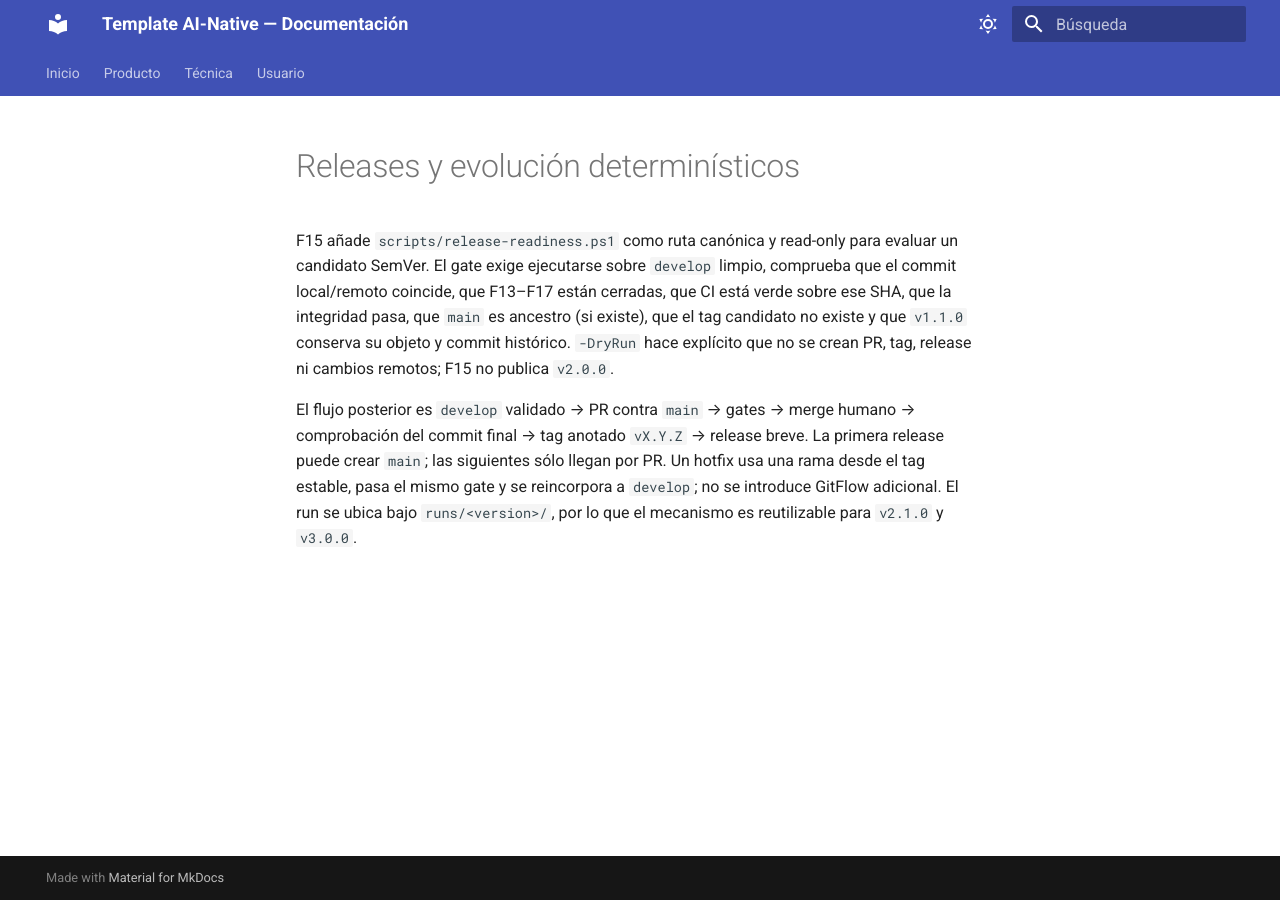
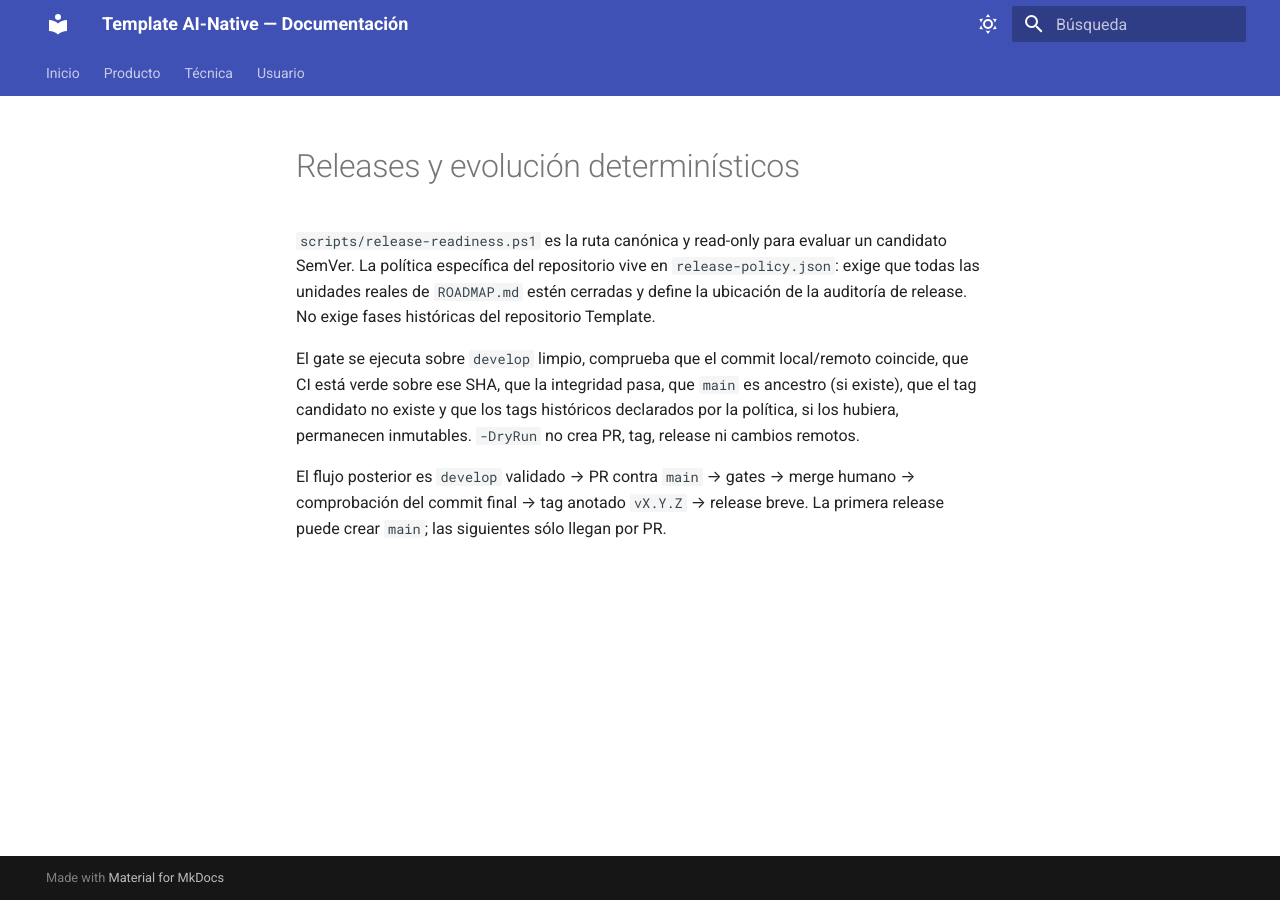
Before and after one commit to jlbellonGmail/gi-common-tenants, an MkDocs documentation site: the page built from docs/tecnica/releases-evolucion.md, in a window 1280 px wide. Built offline with MkDocs 1.6.1 and Material for MkDocs 9.7.7, drawn with Linux system fonts in a browser that asks for light colours.

Commit message:
fix: adaptar contrato de readiness de release

```diff
--- a/docs/tecnica/releases-evolucion.md
+++ b/docs/tecnica/releases-evolucion.md
@@ -1,17 +1,17 @@
 # Releases y evolución determinísticos
 
-F15 añade `scripts/release-readiness.ps1` como ruta canónica y read-only para
-evaluar un candidato SemVer. El gate exige ejecutarse sobre `develop` limpio,
-comprueba que el commit local/remoto coincide, que F13–F17 están cerradas, que
-CI está verde sobre ese SHA, que la integridad pasa, que `main` es ancestro (si
-existe), que el tag candidato no existe y que `v1.1.0` conserva su objeto y
-commit histórico. `-DryRun` hace explícito que no se crean PR, tag, release ni
-cambios remotos; F15 no publica `v2.0.0`.
+`scripts/release-readiness.ps1` es la ruta canónica y read-only para evaluar
+un candidato SemVer. La política específica del repositorio vive en
+`release-policy.json`: exige que todas las unidades reales de `ROADMAP.md`
+estén cerradas y define la ubicación de la auditoría de release. No exige
+fases históricas del repositorio Template.
+
+El gate se ejecuta sobre `develop` limpio, comprueba que el commit local/remoto
+coincide, que CI está verde sobre ese SHA, que la integridad pasa, que `main`
+es ancestro (si existe), que el tag candidato no existe y que los tags
+históricos declarados por la política, si los hubiera, permanecen inmutables.
+`-DryRun` no crea PR, tag, release ni cambios remotos.
 
 El flujo posterior es `develop` validado → PR contra `main` → gates → merge
 humano → comprobación del commit final → tag anotado `vX.Y.Z` → release breve.
-La primera release puede crear `main`; las siguientes sólo llegan por PR. Un
-hotfix usa una rama desde el tag estable, pasa el mismo gate y se reincorpora
-a `develop`; no se introduce GitFlow adicional. El run se ubica bajo
-`runs/<version>/`, por lo que el mecanismo es reutilizable para `v2.1.0` y
-`v3.0.0`.
+La primera release puede crear `main`; las siguientes sólo llegan por PR.
```
Also changed, not shown: docs/tecnica/index.md (+1 -0 lines), docs/tecnica/release-contract-adaptation.md (added, +10 -0 lines), docs/usuario/index.md (+1 -0 lines), docs/usuario/release-contract-adaptation.md (added, +11 -0 lines), docs/usuario/releases-evolucion.md (+8 -8 lines), release-policy.json (added, +16 -0 lines), runs/03-release-contract-adaptation/SUMMARY.md (added, +50 -0 lines), runs/03-release-contract-adaptation/audit-1.md (added, +8 -0 lines), runs/03-release-contract-adaptation/code-review-1.md (added, +8 -0 lines), runs/03-release-contract-adaptation/decision.md (added, +6 -0 lines), runs/03-release-contract-adaptation/plan.md (added, +8 -0 lines), runs/03-release-contract-adaptation/spec.md (added, +19 -0 lines), runs/03-release-contract-adaptation/tasks.md (added, +8 -0 lines), runs/03-release-contract-adaptation/test-report-1.md (added, +9 -0 lines), 5 other files.
